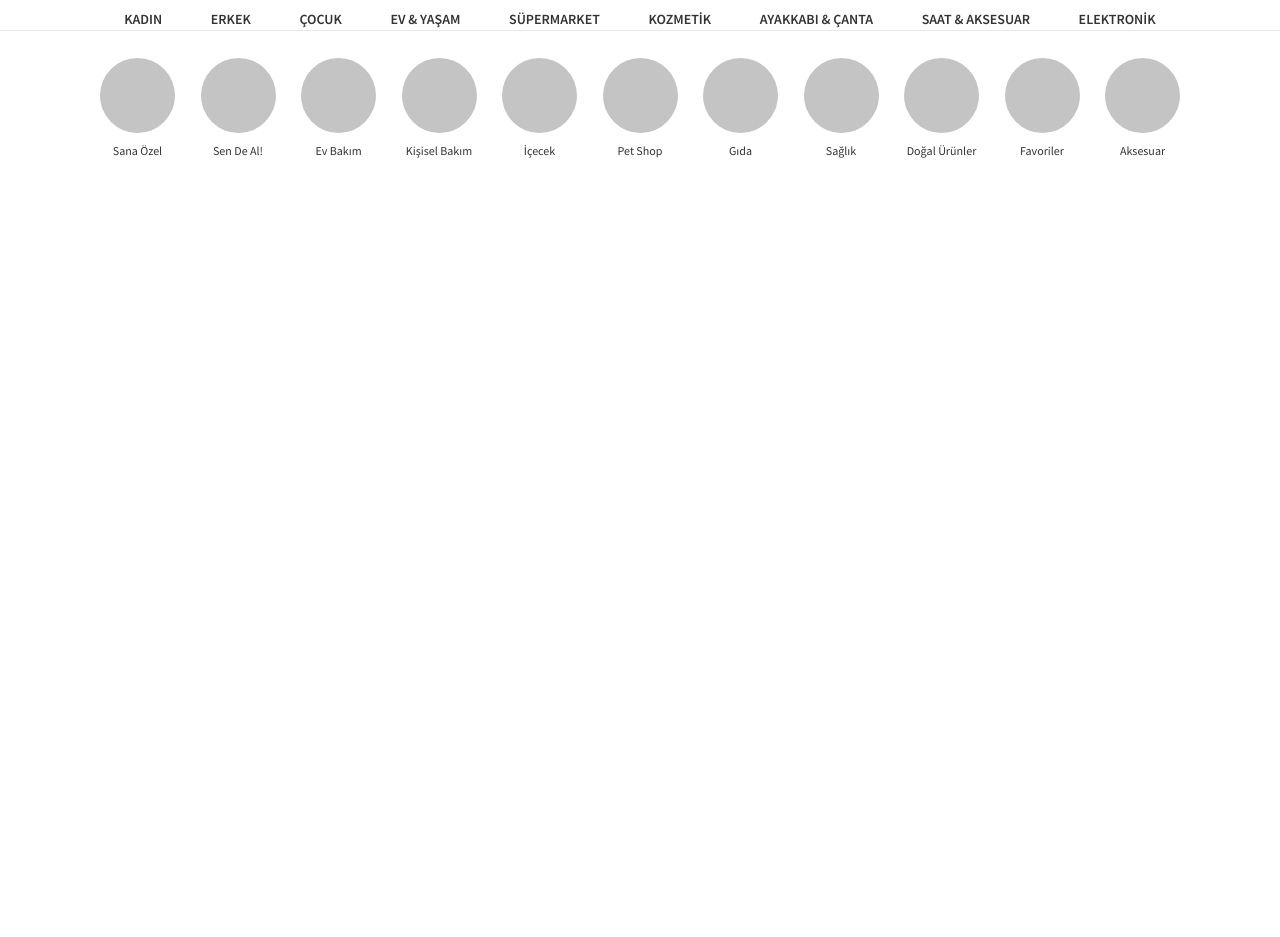
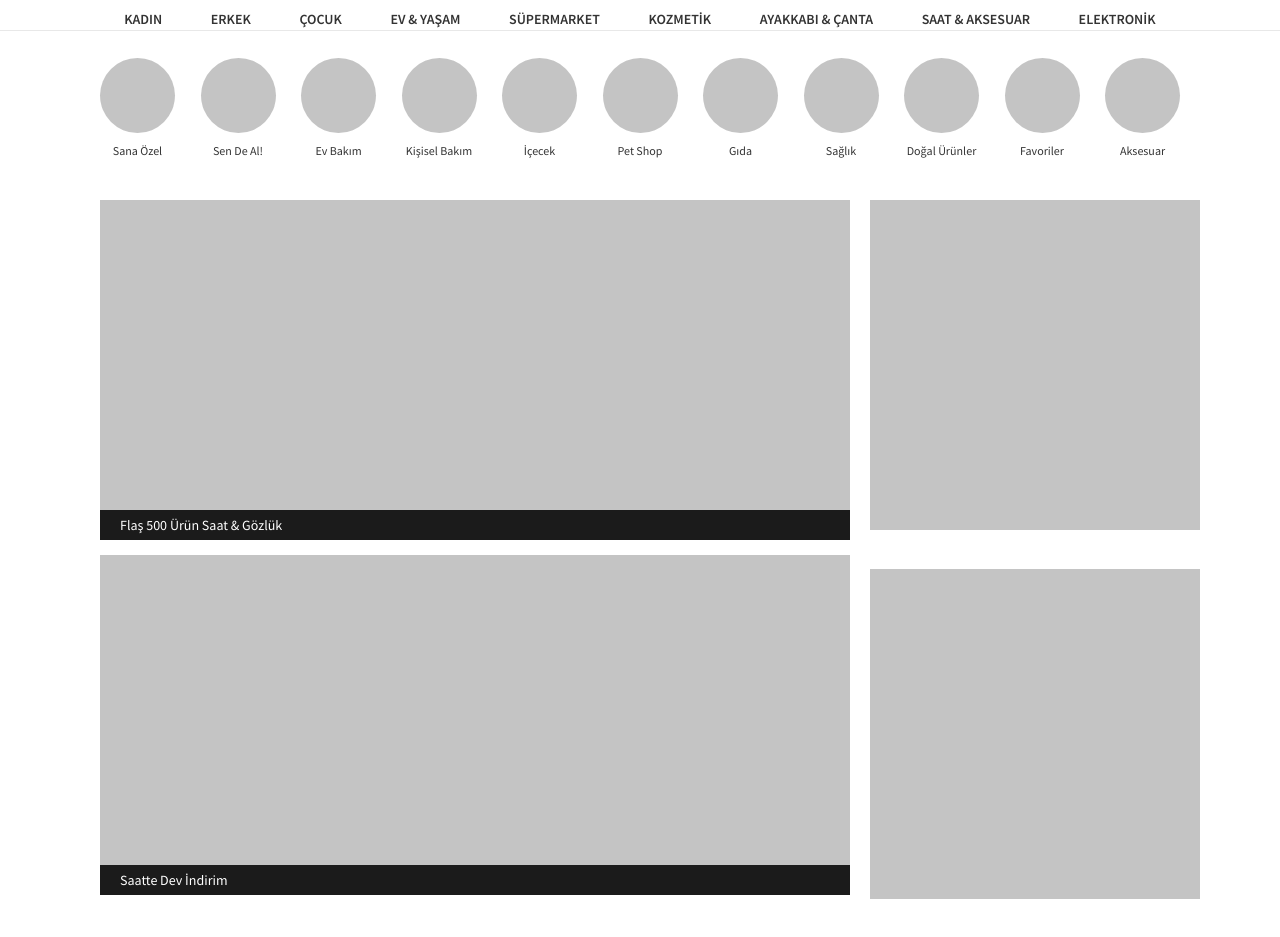
Before and after one commit to Trendyol-Front-End-Bootcamp/week-1-workshop-assignment-rider-s-of-rohan, a plain HTML site: page index.html in a window 1280 px wide. Shown: the part 149-1086 px from the top of the page. Before the commit the page ends 800 px from the top, so only its background shows below. Drawn offline with Linux system fonts and the light colour scheme.

Commit message:
Deals and Banner components added

```diff
--- a/index.html
+++ b/index.html
@@ -189,6 +189,66 @@
         </div>
     </div>
     <!-- <div class="nav-seperator"></div> -->
+    <main class="main-content-wrapper container">
+        <section class="deals">
+            <div class="deal-item">
+                <a href="#">
+                    <svg width="100%" height="310" viewBox="0 0 750 310" fill="none" xmlns="http://www.w3.org/2000/svg">
+                        <rect width="750" height="310" fill="#C4C4C4" />
+                    </svg>
+                    <div class="deal-item-desc">
+                        <span>Flaş 500 Ürün Saat & Gözlük</span>
+                        <span class="desc-hover-text">Alışverişe Başla
+                            <svg width="7" height="12" viewBox="0 0 7 12" fill="none"
+                                xmlns="http://www.w3.org/2000/svg">
+                                <path fill-rule="evenodd" clip-rule="evenodd"
+                                    d="M4.89284 5.97711L1.1733 1.85313C0.997273 1.65796 0.997273 1.34154 1.1733 1.14637C1.34932 0.951209 1.63472 0.951209 1.81075 1.14637L5.84377 5.61789C5.87996 5.65801 5.9087 5.70328 5.93001 5.75155C6.0349 5.9126 6.02196 6.13875 5.89119 6.28373L1.7463 10.8793C1.60117 11.0402 1.36591 11.0402 1.22078 10.8793L1.10885 10.7553C0.963718 10.5944 0.963718 10.3335 1.10885 10.1726L4.89284 5.97711Z"
+                                    fill="white" stroke="white" stroke-width="0.3" />
+                            </svg>
+                        </span>
+                    </div>
+                </a>
+            </div>
+            <div class="deal-item">
+                <a href="#">
+                    <svg width="100%" height="310" viewBox="0 0 750 310" fill="none" xmlns="http://www.w3.org/2000/svg">
+                        <rect width="750" height="310" fill="#C4C4C4" />
+                    </svg>
+                    <div class="deal-item-desc">
+                        <span>Saatte Dev İndirim</span>
+                        <span class="desc-hover-text">Alışverişe Başla
+                            <svg width="7" height="12" viewBox="0 0 7 12" fill="none"
+                                xmlns="http://www.w3.org/2000/svg">
+                                <path fill-rule="evenodd" clip-rule="evenodd"
+                                    d="M4.89284 5.97711L1.1733 1.85313C0.997273 1.65796 0.997273 1.34154 1.1733 1.14637C1.34932 0.951209 1.63472 0.951209 1.81075 1.14637L5.84377 5.61789C5.87996 5.65801 5.9087 5.70328 5.93001 5.75155C6.0349 5.9126 6.02196 6.13875 5.89119 6.28373L1.7463 10.8793C1.60117 11.0402 1.36591 11.0402 1.22078 10.8793L1.10885 10.7553C0.963718 10.5944 0.963718 10.3335 1.10885 10.1726L4.89284 5.97711Z"
+                                    fill="white" stroke="white" stroke-width="0.3" />
+                            </svg>
+                        </span>
+                    </div>
+                </a>
+
+            </div>
+        </section>
+        <aside class="banners">
+            <div class="banner-item">
+                <a href="#">
+                    <svg width="330" height="330" viewBox="0 0 330 330" fill="none" xmlns="http://www.w3.org/2000/svg">
+                        <rect width="330" height="330" fill="#C4C4C4"/>
+                        </svg>
+
+                </a>
+            </div>
+            <div class="banner-item">
+                <a href="#">
+                    <svg width="330" height="330" viewBox="0 0 330 330" fill="none" xmlns="http://www.w3.org/2000/svg">
+                        <rect width="330" height="330" fill="#C4C4C4"/>
+                        </svg>
+
+                </a>
+
+            </div>
+        </aside>
+    </main>
 </body>
 
 </html>
--- a/styles.css
+++ b/styles.css
@@ -167,3 +167,46 @@ ul {
       color:var(--account-link-color);
       line-height: 15px;
   }
+  .main-content-wrapper {
+      gap:20px;
+      display:flex;
+  }
+  .deals{
+    display:flex;
+    flex-direction: column;
+  }
+  .deal-item{
+    margin-bottom:15px;
+    width:750px;;
+  }
+  .deal-item:hover{
+      border:1px solid var(--primary-color);
+  }
+  .deal-item:hover .deal-item-desc{
+      background-color: var(--primary-color);
+  }
+  .deal-item:hover .desc-hover-text{
+    display:block;
+}
+  .deal-item a{
+      display: flex;
+      flex-direction: column;
+  }
+  .deal-item-desc{
+      display: flex;
+      justify-content: space-between;
+      padding:6px 20px;
+      font-size:14px;
+      background-color: #1b1b1b;
+      color:#ffffff;
+  }
+  .desc-hover-text{
+    display: none;
+  }
+  .desc-hover-text svg{
+      transform : translateY(2px);
+      margin-left:7px;
+  }
+  .banner-item{
+      margin-bottom:35px
+  }
```
